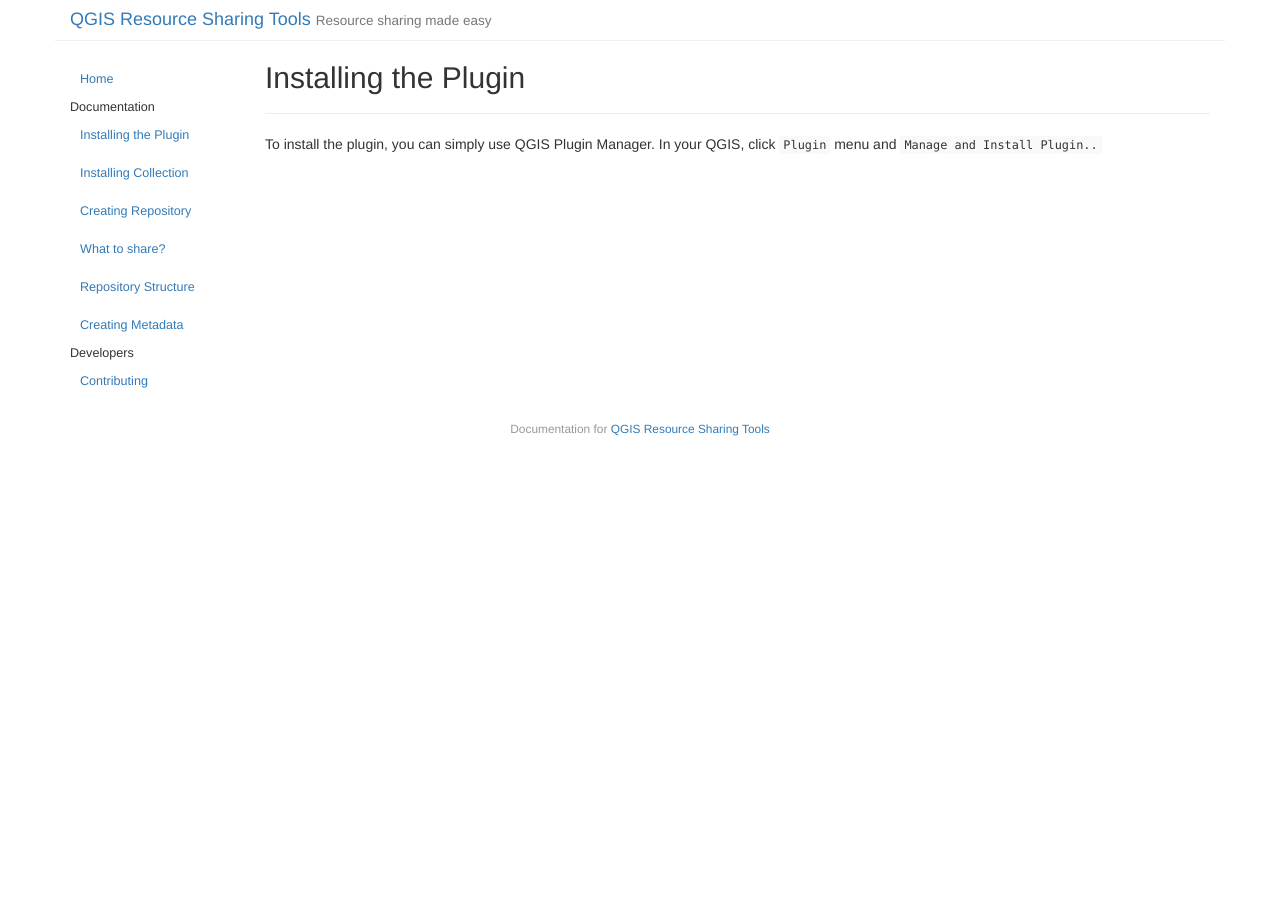
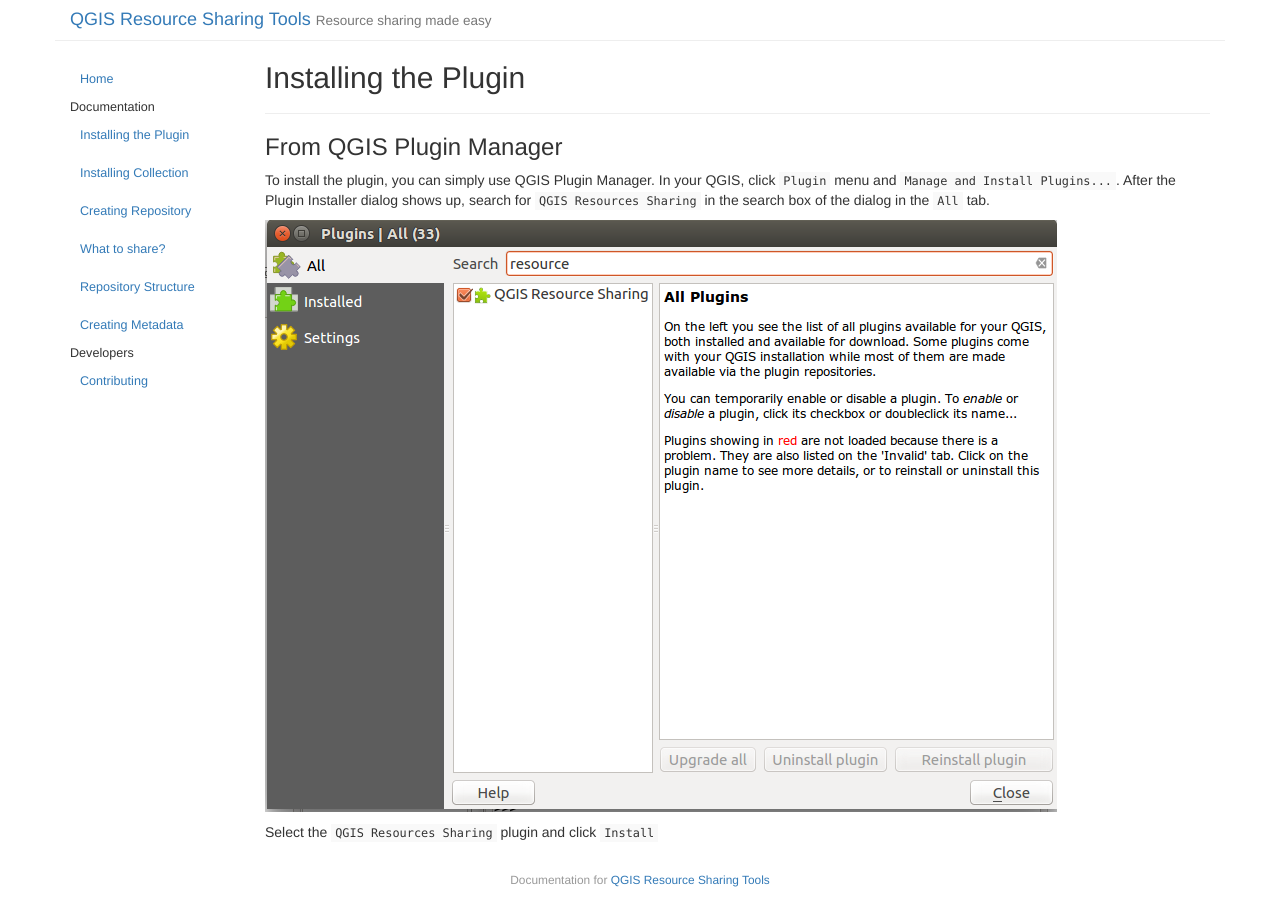
Before and after one commit to QGIS-Contribution/QGIS-ResourceSharing, a Jekyll site: the page built from _posts/2016-07-20-installation.md, in a window 1280 px wide. Built offline with Jekyll 4.4.1, drawn with Linux system fonts in a browser that asks for light colours.

Commit message:
Add image for doc

````diff
--- a/_posts/2016-07-20-installation.md
+++ b/_posts/2016-07-20-installation.md
@@ -6,5 +6,14 @@
 order: 1
 ---
 
+### From QGIS Plugin Manager
+
 To install the plugin, you can simply use QGIS Plugin Manager. In your QGIS,
-click ```Plugin``` menu and ```Manage and Install Plugin..```
+click ```Plugin``` menu and ```Manage and Install Plugins...```. After the
+Plugin Installer dialog shows up, search for ```QGIS Resources Sharing``` in
+the search box of the dialog in the ```All``` tab.
+
+![Search Plugin]({{ site.url }}/assets/search_plugin.png)
+
+
+Select the ```QGIS Resources Sharing``` plugin and click ```Install```
````
Also changed, not shown: assets/search_plugin.png (added).
